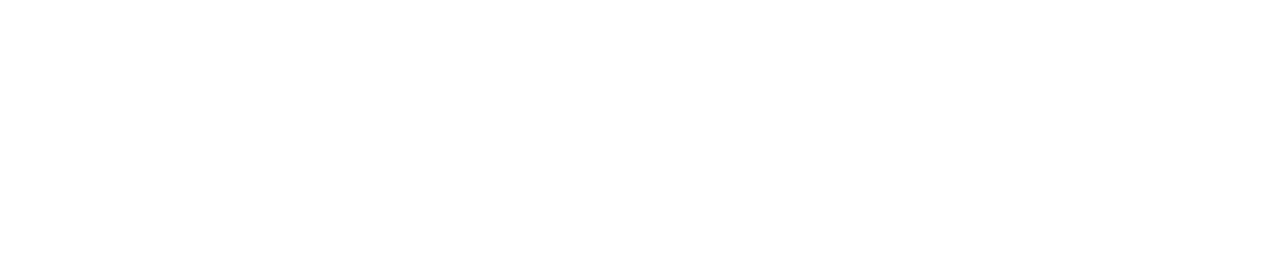
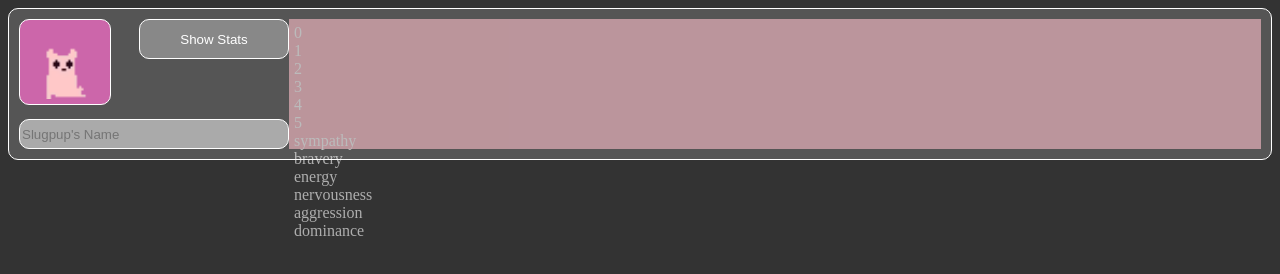
Before and after one commit to the-rivulet/slugpup-games, a website: page index.html in a window 1280 px wide. Drawn offline with Linux system fonts and the light colour scheme.

Commit message:
set up node

```diff
--- a/index.html
+++ b/index.html
@@ -1 +1,16 @@
-<html></html>
+<html>
+    <head>
+        <title>a brand new repo!</title>
+        <link rel="shortcut icon" href="./assets/slugpup.png">
+        <link rel="stylesheet" href="./style.css">
+    </head>
+    <body>
+        <div id="pups">
+        </div>
+        <script type="module" src="./scripts/main.js"></script>
+        <script type="module">
+            import { addPup } from "./scripts/main.js";
+            addPup();
+        </script>
+    </body>
+</html>
--- /dev/null
+++ b/package.json
@@ -0,0 +1,5 @@
+{
+  "dependencies": {
+    "typescript": "^5.2.2"
+  }
+}
--- /dev/null
+++ b/scripts/globals.js
@@ -0,0 +1,10 @@
+export let getId = (x) => document.getElementById(x);
+export var Stats;
+(function (Stats) {
+    Stats[Stats["sympathy"] = 0] = "sympathy";
+    Stats[Stats["bravery"] = 1] = "bravery";
+    Stats[Stats["energy"] = 2] = "energy";
+    Stats[Stats["nervousness"] = 3] = "nervousness";
+    Stats[Stats["aggression"] = 4] = "aggression";
+    Stats[Stats["dominance"] = 5] = "dominance";
+})(Stats || (Stats = {}));
--- /dev/null
+++ b/scripts/main.js
@@ -0,0 +1,26 @@
+import { getId, Stats } from "./globals.js";
+export function addPup() {
+    // Add a new slugpup to the UI
+    let pups = getId("pups");
+    let pup = document.createElement("div");
+    pup.classList.add("pup");
+    let image = document.createElement("img");
+    image.src = "./assets/slugpup.png";
+    image.classList.add("pupimg");
+    pup.appendChild(image);
+    let btn = document.createElement("button");
+    btn.textContent = "Show Stats";
+    btn.classList.add("statbutton");
+    pup.appendChild(btn);
+    let input = document.createElement("input");
+    input.placeholder = "Slugpup's Name";
+    input.classList.add("name");
+    pup.appendChild(input);
+    let stats = document.createElement("div");
+    stats.classList.add("pupstats");
+    for (let i of Object.keys(Stats)) {
+        stats.insertAdjacentHTML("beforeend", i + "<br/>");
+    }
+    pup.appendChild(stats);
+    pups.appendChild(pup);
+}
--- /dev/null
+++ b/src/globals.ts
@@ -0,0 +1,10 @@
+export let getId = (x: string) => document.getElementById(x) as HTMLElement;
+
+export enum Stats {
+    sympathy,
+    bravery,
+    energy,
+    nervousness,
+    aggression,
+    dominance
+}
--- /dev/null
+++ b/src/main.ts
@@ -0,0 +1,27 @@
+import { getId, Stats } from "./globals.js";
+
+export function addPup() {
+    // Add a new slugpup to the UI
+    let pups = getId("pups");
+    let pup = document.createElement("div");
+    pup.classList.add("pup");
+    let image = document.createElement("img");
+    image.src = "./assets/slugpup.png";
+    image.classList.add("pupimg");
+    pup.appendChild(image);
+    let btn = document.createElement("button");
+    btn.textContent = "Show Stats";
+    btn.classList.add("statbutton");
+    pup.appendChild(btn);
+    let input = document.createElement("input");
+    input.placeholder = "Slugpup's Name";
+    input.classList.add("name");
+    pup.appendChild(input);
+    let stats = document.createElement("div");
+    stats.classList.add("pupstats");
+    for(let i of Object.keys(Stats)) {
+        stats.insertAdjacentHTML("beforeend", i + "<br/>");
+    }
+    pup.appendChild(stats);
+    pups.appendChild(pup);
+}
--- /dev/null
+++ b/style.css
@@ -0,0 +1,48 @@
+html {
+    background: #333;
+    color: white;
+}
+.pup {
+    background: #555;
+    border: 1px solid white;
+    border-radius: 10px;
+    padding: 10px;
+    display: grid;
+    grid-template-columns: 120px 150px;
+    grid-template-rows: 40px 60px 30px;
+    grid-template-areas:
+        "i b s"
+        "i . s"
+        "n n s";
+}
+.pupimg {
+    background: #c6a;
+    border: 1px solid white;
+    border-radius: 10px;
+    padding: 5px;
+    grid-area: i;
+    width: 80px;
+}
+.statbutton {
+    background: #888;
+    border: 1px solid white;
+    border-radius: 10px;
+    padding: 5px;
+    color: white;
+    cursor: pointer;
+    grid-area: b;
+}
+.name {
+    background: #aaa;
+    border: 1px solid white;
+    border-radius: 10px;
+    padding: 2px;
+    color: white;
+    grid-area: n;
+}
+.pupstats {
+    opacity: 0.6;
+    background: pink;
+    padding: 5px;
+    grid-area: s;
+}
```
Also changed, not shown: src/tsconfig.json (added, +7 -0 lines), assets/slugpup.png (added), 1 other file.
